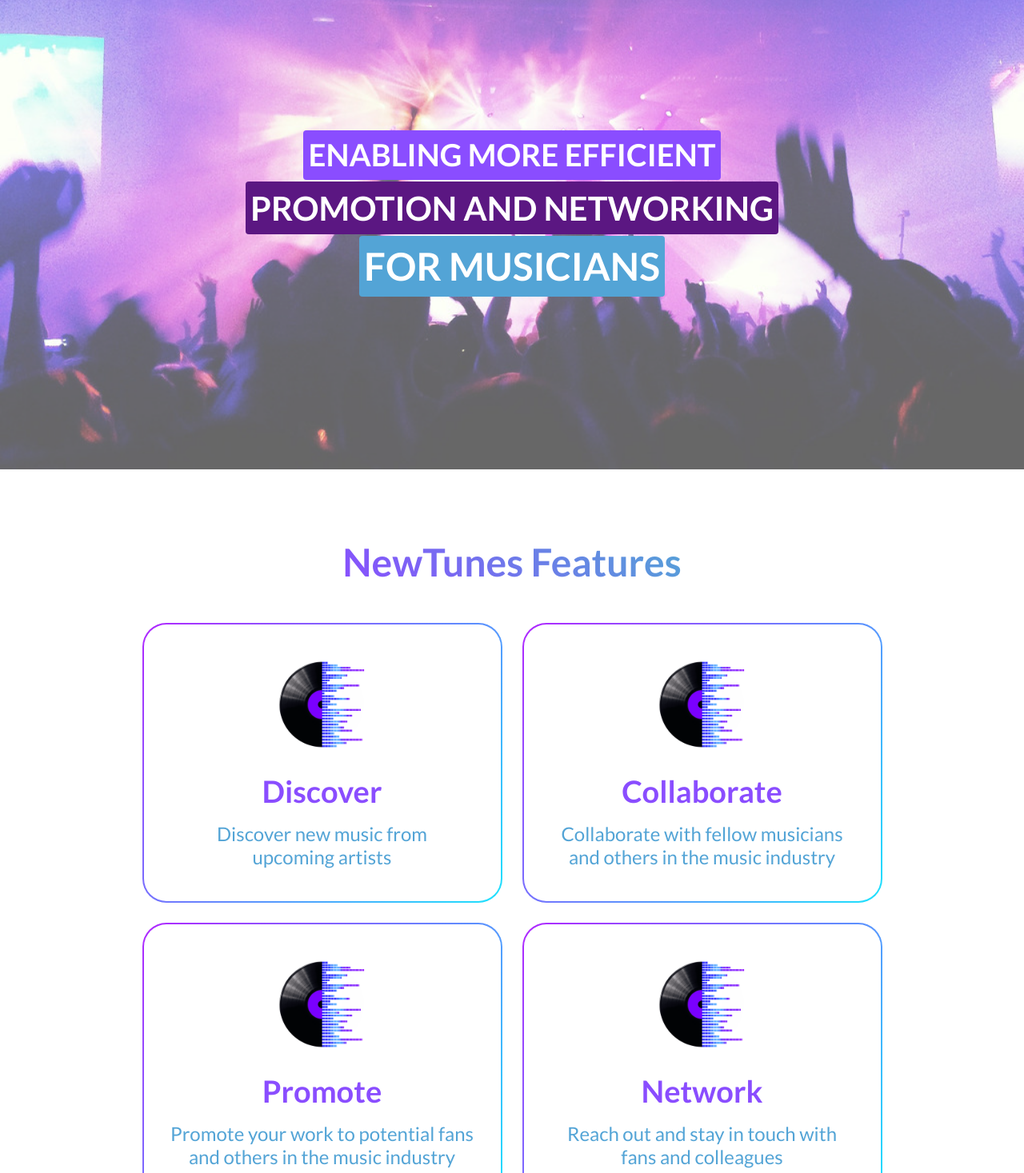
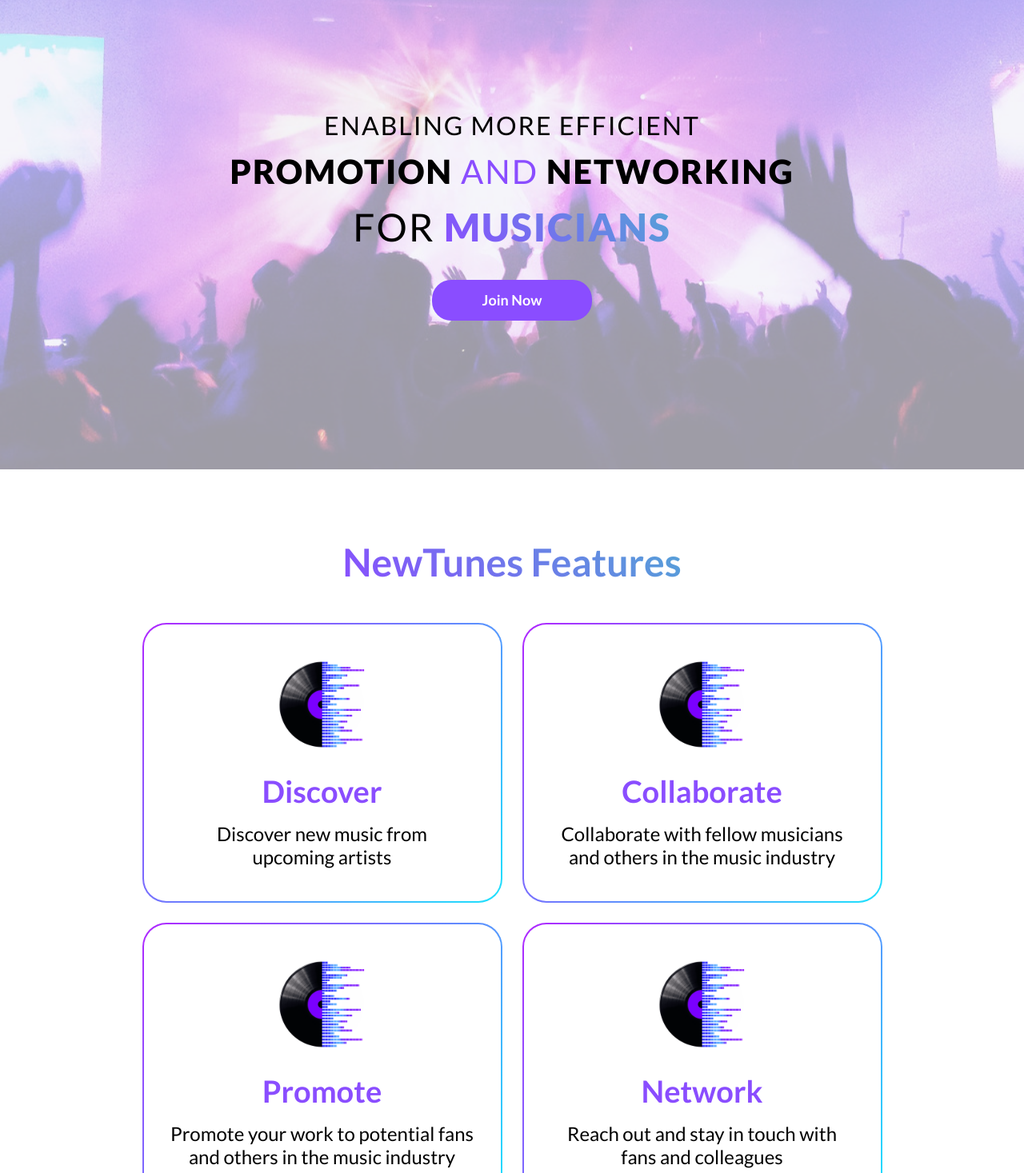
Before and after one commit to iphone201988/New-Tunes-Frontend, a React (Vite) app: page / in a window 1280 px wide. Shown: the part 143-1610 px from the top of the page at 80% size. Built offline with nearby package versions, Linux system fonts and the light colour scheme; no server answers.

Commit message:
design changes

```diff
--- a/src/components/ArtistsWeek/index.jsx
+++ b/src/components/ArtistsWeek/index.jsx
@@ -33,7 +33,7 @@ const ArtistsWeek = () => {
         <h2 className="text-grad text-[48px] font-bold max-lg:text-[36px] max-sm:text-[26px]">
           Artists of the Week
         </h2>
-        <div className="flex gap-[25px] mt-[40px] max-lg:mt-[30px] max-lg:flex-col">
+        <div className="flex gap-[25px] mt-[40px] max-lg:mt-[30px] max-lg:flex-col ">
           {leftArtist && (
             <div
               className={`${
@@ -41,7 +41,7 @@ const ArtistsWeek = () => {
               } relative max-lg:w-full`}
             >
               <img
-                className="w-full h-full object-cover rounded-[24px]"
+                className="w-full h-full object-cover rounded-[24px] "
                 src={leftArtist.image}
                 alt={leftArtist.name}
               />
@@ -52,7 +52,7 @@ const ArtistsWeek = () => {
           )}
 
           {rightArtists.length > 0 && (
-            <div className="w-[50%] grid grid-cols-2 gap-[25px] max-lg:w-full">
+            <div className="w-[50%] grid grid-cols-2 gap-[25px] max-lg:w-full max-md:grid-cols-1">
               {rightArtists.map((artist, index) => {
                 const isLastAndOdd =
                   rightArtists.length % 2 !== 0 &&
@@ -60,7 +60,7 @@ const ArtistsWeek = () => {
                 return (
                   <div
                     key={artist.id}
-                    className={`relative max-md:w-full ${
+                    className={`relative max-md:w-full max-md:col-span-1 ${
                       isLastAndOdd ? "col-span-2" : ""
                     }`}
                   >
--- a/src/components/Banner/index.jsx
+++ b/src/components/Banner/index.jsx
@@ -1,19 +1,28 @@
 import React from "react";
+import { Link } from "react-router";
+
 const Banner = () => {
   return (
     <div className="banner h-[80vh] relative max-lg:h-[50vh] max-sm:h-[40vh]">
-      <div className="px-[20px] max-w-[1600px] mx-auto h-full flex justify-center items-center isolate">
-        <h1 className="flex flex-col items-center text-center uppercase">
-          <span className="text-[2.4rem] font-bold bg-[#8A4DFF] px-[6px] py-[2px] rounded-[4px] text-[#FFFFFF] max-md:text-[2rem] max-sm:text-[1.2rem]">
+      <div className="px-[20px] max-w-[1600px] mx-auto h-full flex justify-center items-center isolate flex-col gap-[30px]">
+        <h1 className="flex flex-col items-center text-center uppercase tracking-[2px]">
+          <span className="text-[2rem] font-medium  text-[#000] max-md:text-[2rem] max-sm:text-[1.2rem]">
             Enabling more efficient
           </span>
-          <span className="text-[2.6rem] font-bold bg-[#5B1782] px-[6px] py-[2px] rounded-[4px] my-[2px] text-[#FFFFFF] max-md:text-[2.2rem] max-sm:text-[1.2rem]">
-            promotion and networking
+          <span className="text-[2.6rem] font-extrabold my-[2px] text-[#000] max-md:text-[2.2rem] max-sm:text-[1.2rem]">
+            promotion <span className="text-[#8A4DFF]  font-medium">and</span> networking
           </span>
-          <span className="text-[3rem] font-bold bg-[#53A4D6] px-[6px] py-[2px] rounded-[4px] text-[#FFFFFF] max-md:text-[2.4rem] max-sm:text-[1.2rem]">
-            for musicians
+          <span className="text-[3rem]   font-medium   max-md:text-[2.4rem] max-sm:text-[1.2rem]">
+            for <span className="text-grad font-extrabold ">musicians</span>
           </span>
         </h1>
+        <Link
+          className="btn-pri block mx-auto text-center max-md:!max-w-[120px]"
+          to="https://docs.google.com/forms/d/e/1FAIpQLSdJY7yJaiIzS7mmi1IrEcc3e9DtB5SaYm2AYJOmgQUVz8e4-w/viewform"
+          target="__blank"
+        >
+          Join Now
+        </Link>
       </div>
     </div>
   );
--- a/src/components/Features/index.jsx
+++ b/src/components/Features/index.jsx
@@ -14,7 +14,7 @@ const Features = () => {
             <h3 className="text-[38px] text-[#8A4DFF] font-bold text-center mt-[20px] mb-[10px] max-lg:text-[26px]">
               Discover
             </h3>
-            <p className="text-[24px] text-[#53A4D6] font-medium text-center leading-[normal] max-lg:text-[18px]">
+            <p className="text-[24px] text-[#000] font-medium text-center leading-[normal] max-lg:text-[18px]">
               Discover new music from <br /> upcoming artists
             </p>
           </div>
@@ -25,7 +25,7 @@ const Features = () => {
             <h3 className="text-[38px] text-[#8A4DFF] font-bold text-center mt-[20px] mb-[10px] max-lg:text-[26px]">
               Collaborate
             </h3>
-            <p className="text-[24px] text-[#53A4D6] font-medium text-center leading-[normal] max-lg:text-[18px]">
+            <p className="text-[24px] text-[#000] font-medium text-center leading-[normal] max-lg:text-[18px]">
               Collaborate with fellow musicians <br /> and others in the music
               industry
             </p>
@@ -37,7 +37,7 @@ const Features = () => {
             <h3 className="text-[38px] text-[#8A4DFF] font-bold text-center mt-[20px] mb-[10px] max-lg:text-[26px]">
               Promote
             </h3>
-            <p className="text-[24px] text-[#53A4D6] font-medium text-center leading-[normal] max-lg:text-[18px]">
+            <p className="text-[24px] text-[#000] font-medium text-center leading-[normal] max-lg:text-[18px]">
               Promote your work to potential fans <br /> and others in the music
               industry
             </p>
@@ -49,7 +49,7 @@ const Features = () => {
             <h3 className="text-[38px] text-[#8A4DFF] font-bold text-center mt-[20px] mb-[10px] max-lg:text-[26px]">
               Network
             </h3>
-            <p className="text-[24px] text-[#53A4D6] font-medium text-center leading-[normal] max-lg:text-[18px]">
+            <p className="text-[24px] text-[#000] font-medium text-center leading-[normal] max-lg:text-[18px]">
               Reach out and stay in touch with <br /> fans and colleagues
             </p>
           </div>
@@ -60,7 +60,7 @@ const Features = () => {
             <h3 className="text-[38px] text-[#8A4DFF] font-bold text-center mt-[20px] mb-[10px] max-lg:text-[26px]">
               Simplify
             </h3>
-            <p className="text-[24px] text-[#53A4D6] font-medium text-center leading-[normal] max-lg:text-[18px]">
+            <p className="text-[24px] text-[#000] font-medium text-center leading-[normal] max-lg:text-[18px]">
               Simplify the process of expanding your music career with our many
               additional resources
             </p>
--- a/src/components/SwipesCount/index.jsx
+++ b/src/components/SwipesCount/index.jsx
@@ -33,13 +33,31 @@ const SwipesCounter = () => {
   return (
     <div className="bg-[#F9F0FF] py-[40px] max-mlg:py-[20px] ">
       <div className="px-[20px] max-w-[1600px] mx-auto">
-        <div className="px-[90px] py-[20px] bg-[#FFF] max-w-[380px] rounded-[32px] mx-auto max-md:px-[20px]">
+        <div className="flex justify-between px-[40px] py-[20px] bg-[#FFF] max-w-[100%] rounded-[32px] mx-auto max-md:px-[20px] max-md:flex-col max-md:gap-[16px]">
+          <div className="w-[33%] max-md:w-full">
           <h2 className="text-[32px] text-[#8A4DFF] text-center font-bold">
             {count}
           </h2>
           <p className="text-center font-semibold mt-[10px]">
             Swipes on NewTunes
           </p>
+          </div>
+          <div className="w-[33%] max-md:w-full border-l border-r border-[#8A4DFF] max-md:border-t max-md:border-b max-md:border-r-0 max-md:border-l-0 max-md:py-[20px]">
+          <h2 className="text-[32px] text-[#8A4DFF] text-center font-bold">
+            {count}
+          </h2>
+          <p className="text-center font-semibold mt-[10px]">
+          Total number of artist matches
+          </p>
+          </div>
+          <div className="w-[33%] max-md:w-full">
+          <h2 className="text-[32px] text-[#8A4DFF] text-center font-bold">
+            {count}
+          </h2>
+          <p className="text-center font-semibold mt-[10px]">
+          Total number of artists on the platform
+          </p>
+          </div>
         </div>
       </div>
     </div>
--- a/src/index.css
+++ b/src/index.css
@@ -100,14 +100,14 @@ body{
   background-size: cover;
   background-position: center;
 }
-.banner::before{content: ''; position: absolute; width: 100%; height: 100%; background: #fff; opacity: .4;}
+.banner::before{content: ''; position: absolute; width: 100%; height: 100%; background: #f3f0ff; opacity: .65;}
 
 .banner-sec{
   background: url(./assets/banner-img.jpg) no-repeat;
   background-size: cover;
   background-position: center;
 }
-.banner-sec::before{content: ''; position: absolute; width: 100%; height: 100%; background: #fff; opacity: .4;}
+.banner-sec::before{content: ''; position: absolute; width: 100%; height: 100%; background: #f3f0ff; opacity: .4;}
 
 
 
```
